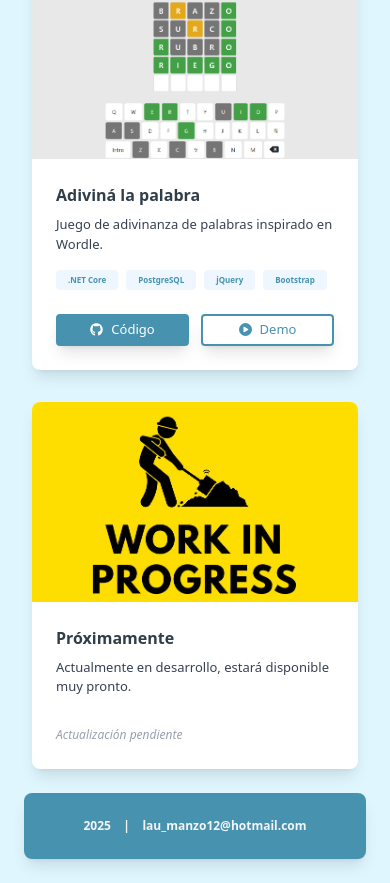
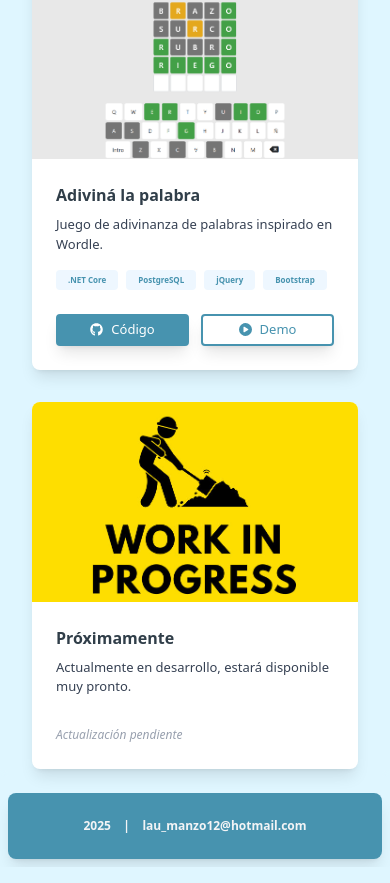
Before and after one commit to LautaroManzo/Portfolio, a React (Vite) app: page / in a window 390 px wide. Shown: the part 2052-2935 px from the top of the page. Built offline with nearby package versions, Linux system fonts and the light colour scheme.

Commit message:
Ajustes visuales

```diff
--- a/src/components/Footer.jsx
+++ b/src/components/Footer.jsx
@@ -4,7 +4,7 @@ const currentYear = new Date().getFullYear();
 
 const Footer = () => {
   return (
-    <footer className="px-6 pb-6">
+    <footer className="p-2 pt-4">
       <div className="w-full p-6 shadow-lg flex flex-row items-center justify-center rounded-lg bg-[#4793AF] text-[12px] sm:text-sm text-center font-semibold">
         <p className="text-gray-100">{currentYear} &nbsp;&nbsp; | &nbsp;&nbsp; lau_manzo12@hotmail.com</p>
       </div>
--- a/src/components/Projects.jsx
+++ b/src/components/Projects.jsx
@@ -5,7 +5,7 @@ import InProgress from "./CProjects/InProgress";
 
 const Projects = () => {
   return (
-    <div id="projects" className="w-full flex flex-col items-center gap-6 p-6 backdrop-blur-[3px]">
+    <div id="projects" className="w-full flex flex-col items-center gap-6 p-2 pt-6 backdrop-blur-[3px]">
 
       <div className="bg-[#4793AF] rounded-md w-full max-w-6xl px-6 shadow-lg">
         <h2 className="text-[22px] sm:text-4xl font-bold text-white py-4">
@@ -13,7 +13,7 @@ const Projects = () => {
         </h2>
       </div>
 
-      <div className="w-full flex flex-col items-center gap-8 px-2 sm:px-6">
+      <div className="w-full flex flex-col items-center gap-8 px-6 sm:px-6">
         <AdivinaLaPalabra />
         <InProgress />
       </div>
```
